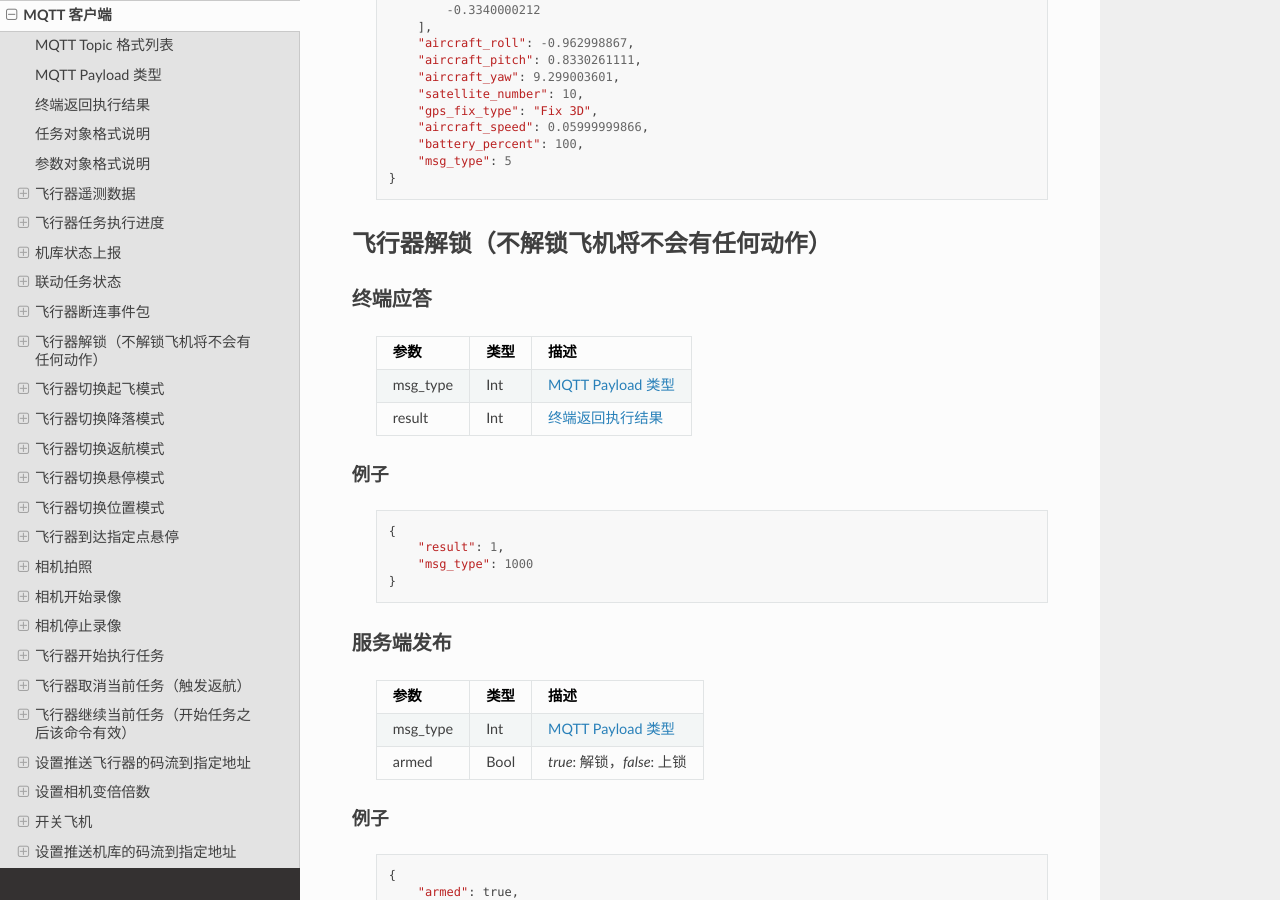
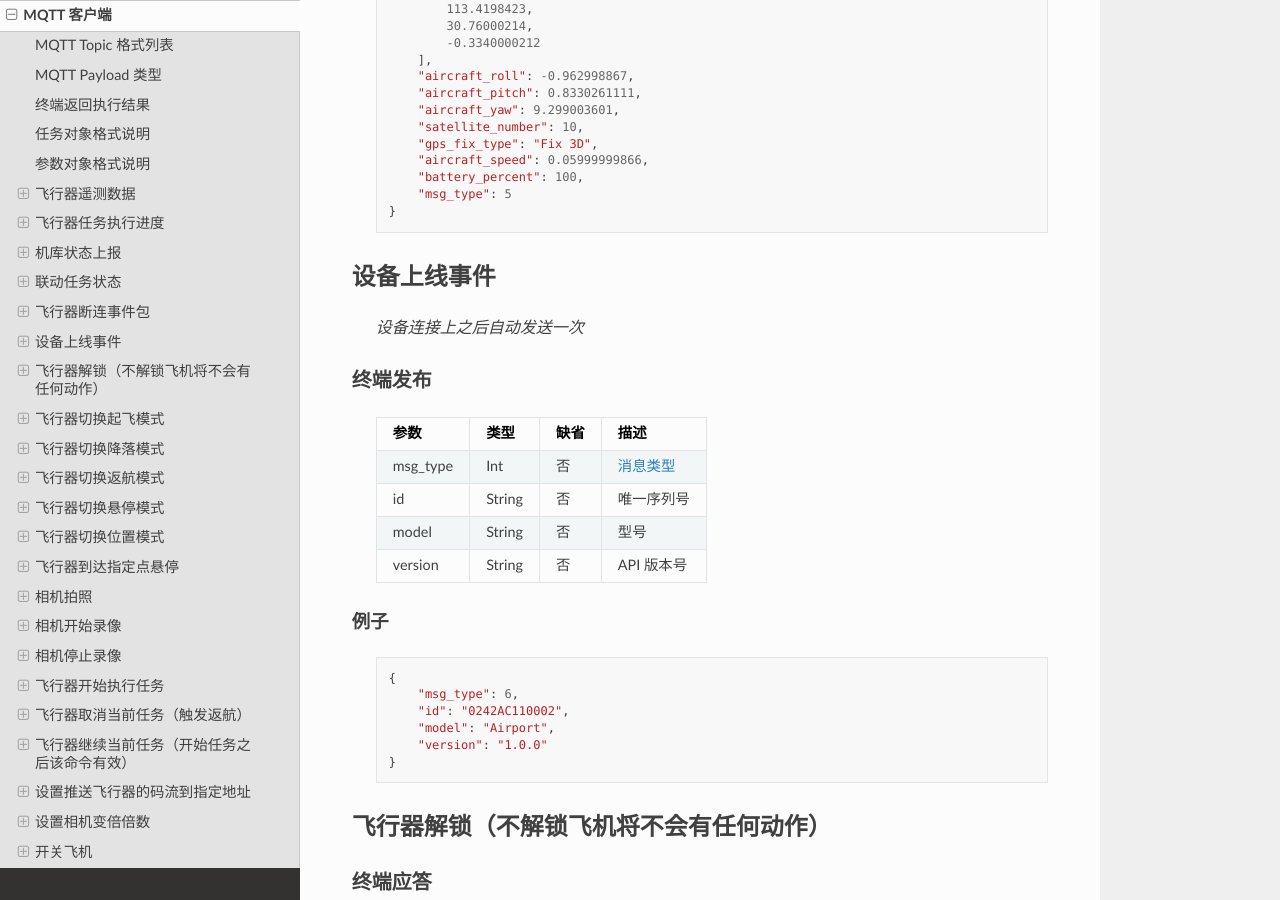
Before and after one commit to CodevDynamics/Docs, a Sphinx documentation site: the page built from source/interface/mqtt.rst, in a window 1280 px wide and 900 px high, scrolled down 9388 px. Built offline with Sphinx 7.4.7 and the Read the Docs theme 2.0.0, drawn with Linux system fonts in a browser that asks for light colours; some of the changed text lies outside the part shown.

Commit message:
Add airport online event message.

```diff
--- a/source/interface/mqtt.rst
+++ b/source/interface/mqtt.rst
@@ -44,6 +44,7 @@ MQTT Payload 类型
     3             :ref:`定频消息 <msg-topic-list>`    :ref:`mqtt-airport-status`
     4             :ref:`定频消息 <msg-topic-list>`    :ref:`mqtt-schedule-status`
     5             :ref:`事件消息 <msg-topic-list>`    :ref:`mqtt-disconnected-telemetry`
+    6             :ref:`事件消息 <msg-topic-list>`    :ref:`mqtt-airport-online`
     1000          :ref:`机库服务 <msg-topic-list>`    :ref:`mqtt-arm`
     1001          :ref:`机库服务 <msg-topic-list>`    :ref:`mqtt-takeoff`
     1002          :ref:`机库服务 <msg-topic-list>`    :ref:`mqtt-land`
@@ -407,6 +408,34 @@ MQTT Payload 类型
             "msg_type": 5
         }
 
+.. _mqtt-airport-online:
+
+设备上线事件
+-----------------------
+    *设备连接上之后自动发送一次*
+
+终端发布
+^^^^^^^^^^^^^^^
+    ================= =========  ======== ===============================
+    参数                类型       缺省      描述
+    ================= =========  ======== ===============================
+    msg_type           Int         否       :ref:`msg-type-label`
+    id                 String      否      唯一序列号
+    model              String      否      型号
+    version            String      否      API 版本号
+    ================= =========  ======== ===============================
+
+例子
+""""""""""""
+    ::
+
+        {
+            "msg_type": 6,
+            "id": "0242AC110002",
+            "model": "Airport",
+            "version": "1.0.0"
+        }
+
 .. _mqtt-arm:
 
 飞行器解锁（不解锁飞机将不会有任何动作）
@@ -2189,6 +2218,7 @@ MQTT Payload 类型
     msg_type       Int       :ref:`mqtt-msg-type`
     name           String    期望任务文件的名字
     missionItems   Object[]  :ref:`mqtt-mission-object`
+    overw          Bool      是否覆盖，如果文件名相同，否则将加入'_%d'后缀，缺省值为 False
     =============  ======== ===============================
 
 例子
```
Also changed, not shown: source/interface/websocket.rst (+30 -0 lines).
